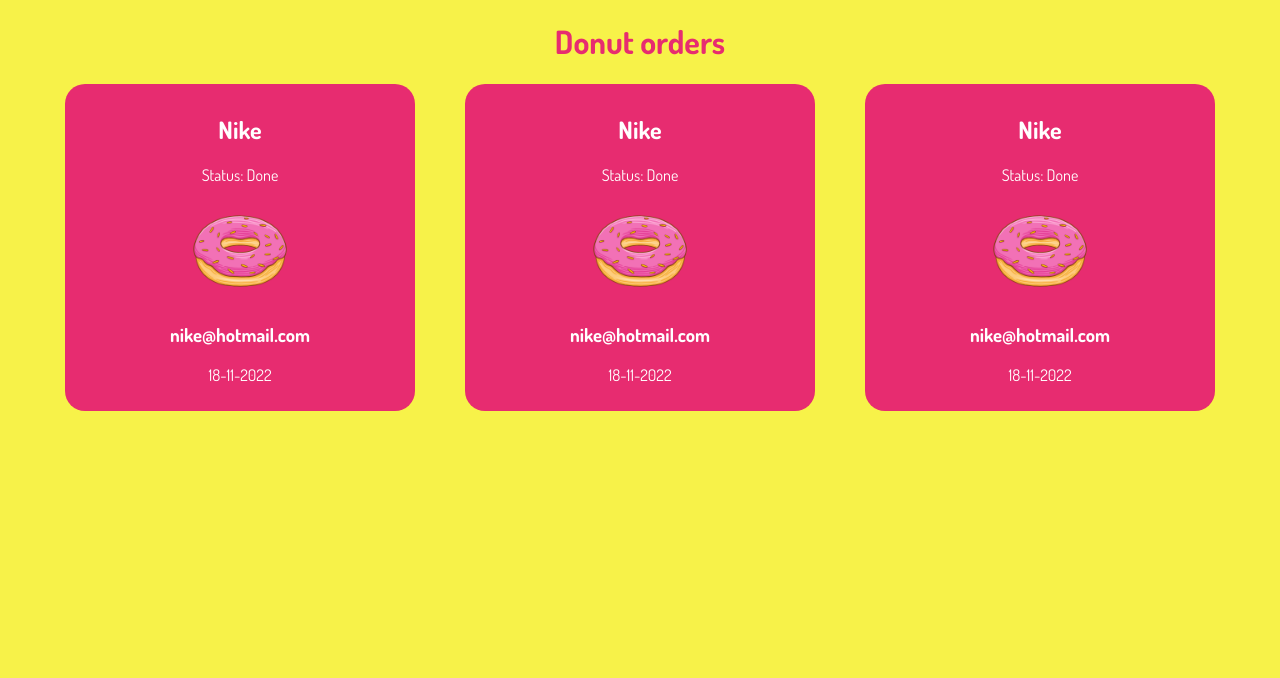
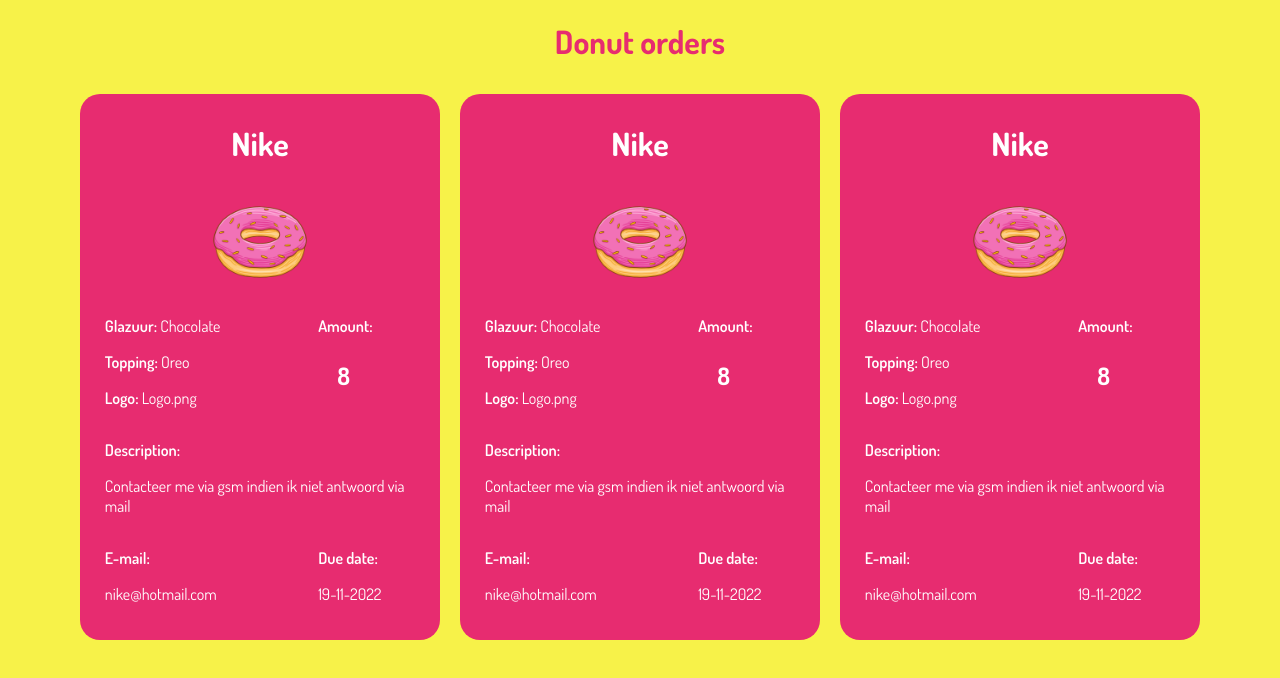
Before and after one commit to LiamP2000/DonuttelloVue, a Vue app: page / in a window 1280 px wide. Shown: the top 678 px of the page. Built offline with nearby package versions, Linux system fonts and the light colour scheme.

Commit message:
feat: grid layout cards + styling

```diff
--- a/src/components/DonutCard.vue
+++ b/src/components/DonutCard.vue
@@ -3,14 +3,51 @@
 </script>
 
 <template>
-    <div class="card">
-			<h2>Nike</h2>
+    <!--<div class="card">
+			<h2 class="card__company">Nike</h2>
 			<div class="card__status">
 				<span>Status: Done</span>
 			</div>
+			<div class="">
+				<p>Glazuur:</p>
+				<p>Topping:</p>
+				<p>Logo:</p>
+			</div>
+
 			<img class="card__img" src="/src/assets/donut.png" alt="">
-            <h3>nike@hotmail.com</h3>
-            <p>18-11-2022</p>
+            <h3 class="card__email">nike@hotmail.com</h3>
+            <p class="card__date">18-11-2022</p>
+		</div>-->
+
+		<div class="card">
+			<div class="card__amount">
+				<p class="card__title">Amount:</p>
+				<p class="card__amountNumber">8</p>
+			</div>
+			<div class="card__donut">
+				<img class="card__img" src="/src/assets/donut.png" alt="">
+			</div>
+			<div class="card__description">
+				<p class="card__title">Description:</p>
+				<p class="card__input">Contacteer me via gsm indien ik niet antwoord via mail</p>
+
+			</div>
+			<div class="card__email">
+				<p class="card__title">E-mail:</p>
+				<p class="card__input">nike@hotmail.com</p>
+			</div>
+			<div class="card__duedate">
+				<p class="card__title">Due date:</p>
+				<p class="card__input">19-11-2022</p>
+			</div>
+			<div class="card__company">Nike</div>
+			<div class="card__creationdate"></div>
+			<div class="card__ingredients">
+				<p><span class="card__title">Glazuur: </span>Chocolate </p>
+				<p><span class="card__title">Topping: </span>Oreo</p>
+				<p><span class="card__title">Logo: </span>Logo.png</p>
+
+			</div>
 		</div>
 
 </template>
@@ -29,6 +66,8 @@
 	cursor: pointer;
 	color: var(--neutral);
     margin: auto;
+	padding: 20px;
+	margin: 10px;
 }
 .card__img {
 	margin-top: 5%;
@@ -40,4 +79,57 @@
 		0 1px 15px 0 rgba(0, 0, 0, 0.19);
 }
 
+.card {
+  display: grid;
+  grid-template-columns: 0.5fr 0.5fr 0.5fr;
+  grid-template-rows: 0.5fr 0.5fr 0.5fr 0.5fr 0.5fr 0.5fr;
+  gap: 0px 0px;
+
+}
+
+.card__company {
+	grid-area: 1 / 1 / 2 / 4;
+	font-weight: 700;
+	font-size: 2em;
+	margin-top: 0.3em;
+ }
+.card__creationdate { grid-area: 1 / 3 / 2 / 4; }
+.card__email {
+	grid-area: 6 / 1 / 7 / 3;
+
+}
+.card__duedate {
+	grid-area: 6 / 3 / 7 / 4;
+ }
+.card__description {
+	grid-area: 5 / 1 / 6 / 4;
+
+ }
+.card__amount { grid-area: 4 / 3 / 5 / 4; }
+
+.card__amountNumber {
+	text-align: left;
+	font-size: 1.5em;
+	font-weight: 700;
+	margin-left: 1em;
+}
+.card__ingredients {
+	grid-area: 4 / 1 / 5 / 3;
+	text-align: left;
+ }
+.card__donut { grid-area: 2 / 1 / 4 / 4; }
+
+.card__title {
+	text-align: left;
+	font-weight: 600;
+	margin-left: 0.3em;
+}
+
+.card__input{
+	text-align: left;
+	margin-left: 0.3em;
+}
+
+
+
 </style>
```
